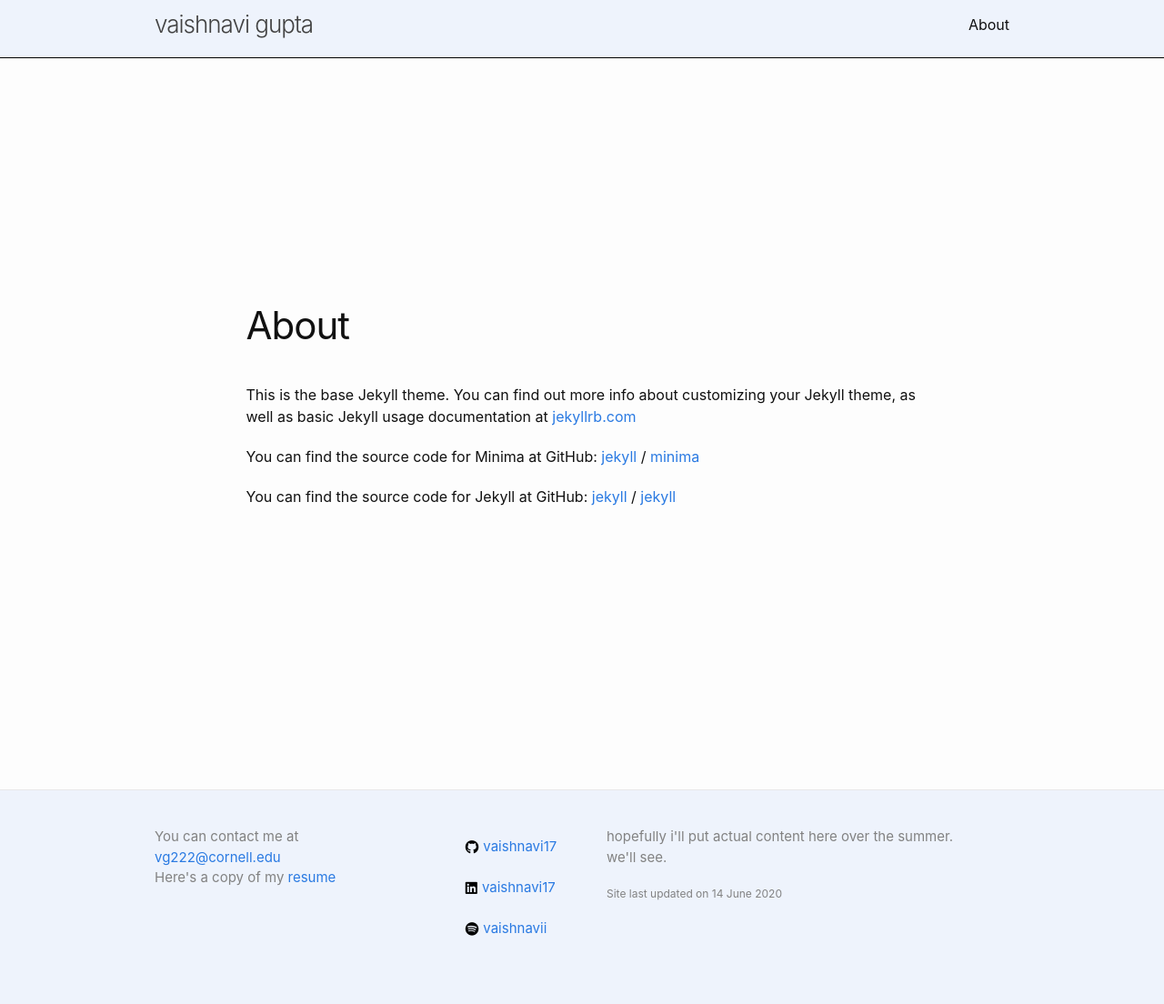
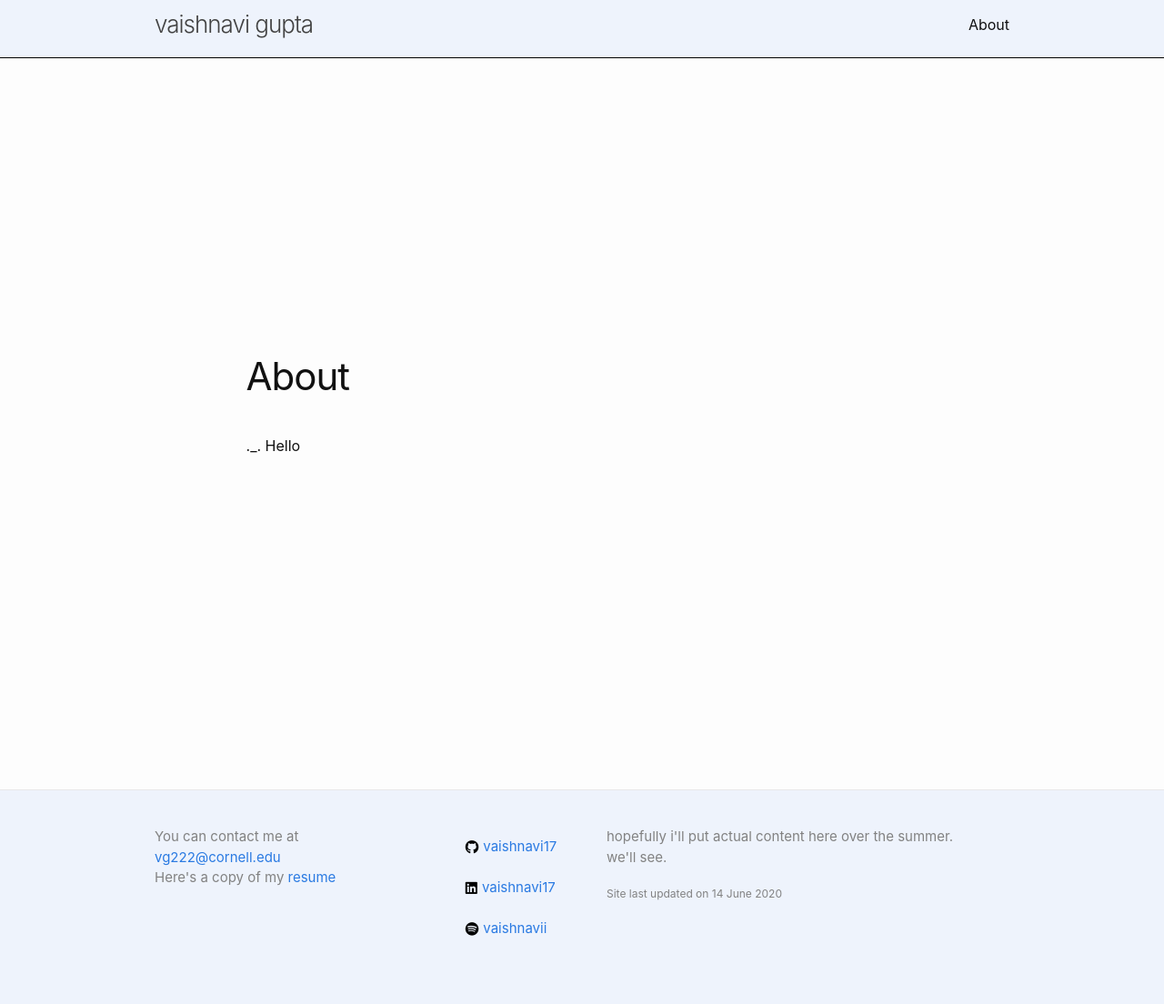
Before and after one commit to vaishnavi17/vaishnavi17.github.io, a Jekyll site: the page built from about.md, in a window 1280 px wide. Shown: the whole page at 91% size. Built offline with Jekyll 4.4.1, drawn with Linux system fonts in a browser that asks for light colours; nearby versions of some CDN libraries.

Commit message:
abt blank

```diff
--- a/about.md
+++ b/about.md
@@ -4,15 +4,4 @@ title: About
 permalink: /about/
 ---
 
-This is the base Jekyll theme. You can find out more info about customizing your Jekyll theme, as well as basic Jekyll usage documentation at [jekyllrb.com](https://jekyllrb.com/)
-
-You can find the source code for Minima at GitHub:
-[jekyll][jekyll-organization] /
-[minima](https://github.com/jekyll/minima)
-
-You can find the source code for Jekyll at GitHub:
-[jekyll][jekyll-organization] /
-[jekyll](https://github.com/jekyll/jekyll)
-
-
-[jekyll-organization]: https://github.com/jekyll
+._. Hello
```
